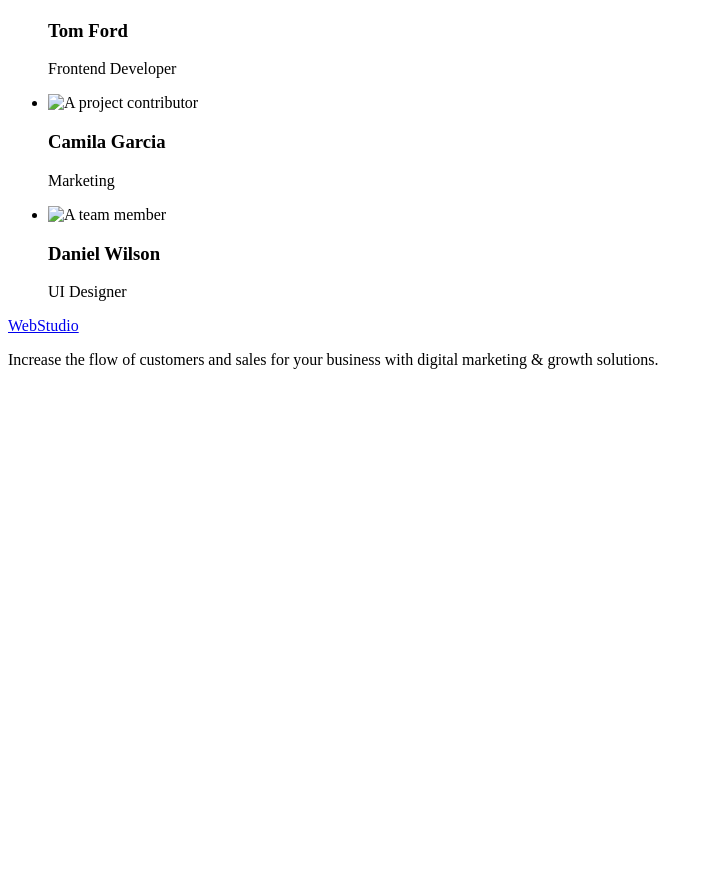
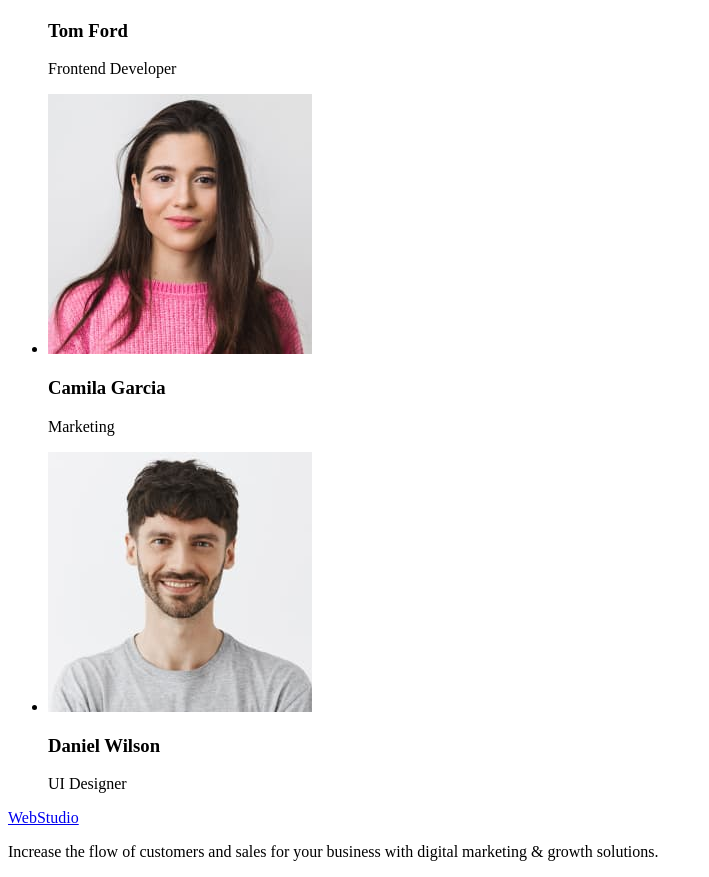
Before and after one commit to Ruslan-Isupov/goit-markup-hw-01, a plain HTML site: page index.html in a window 1280 px wide. Shown: the part 1281-2158 px from the top of the page, without its empty margins (0-709 px from the left). Before the commit the page ends 1666 px from the top, so only its background shows below. Drawn offline with Linux system fonts and the light colour scheme; the site is published under a folder, as on GitHub Pages, so addresses that start at the root find nothing.

Commit message:
Changed the source of image links.

```diff
--- a/index.html
+++ b/index.html
@@ -85,7 +85,7 @@
           </li>
           <li>
             <img
-              src="/images/team/img-3.jpg"
+              src="./images/team/img-3.jpg"
               alt="A project contributor"
               width="264"
               height="260"
@@ -95,7 +95,7 @@
           </li>
           <li>
             <img
-              src="/images/team/img-4.jpg"
+              src="./images/team/img-4.jpg"
               alt="A team member"
               width="264"
               height="260"
```
